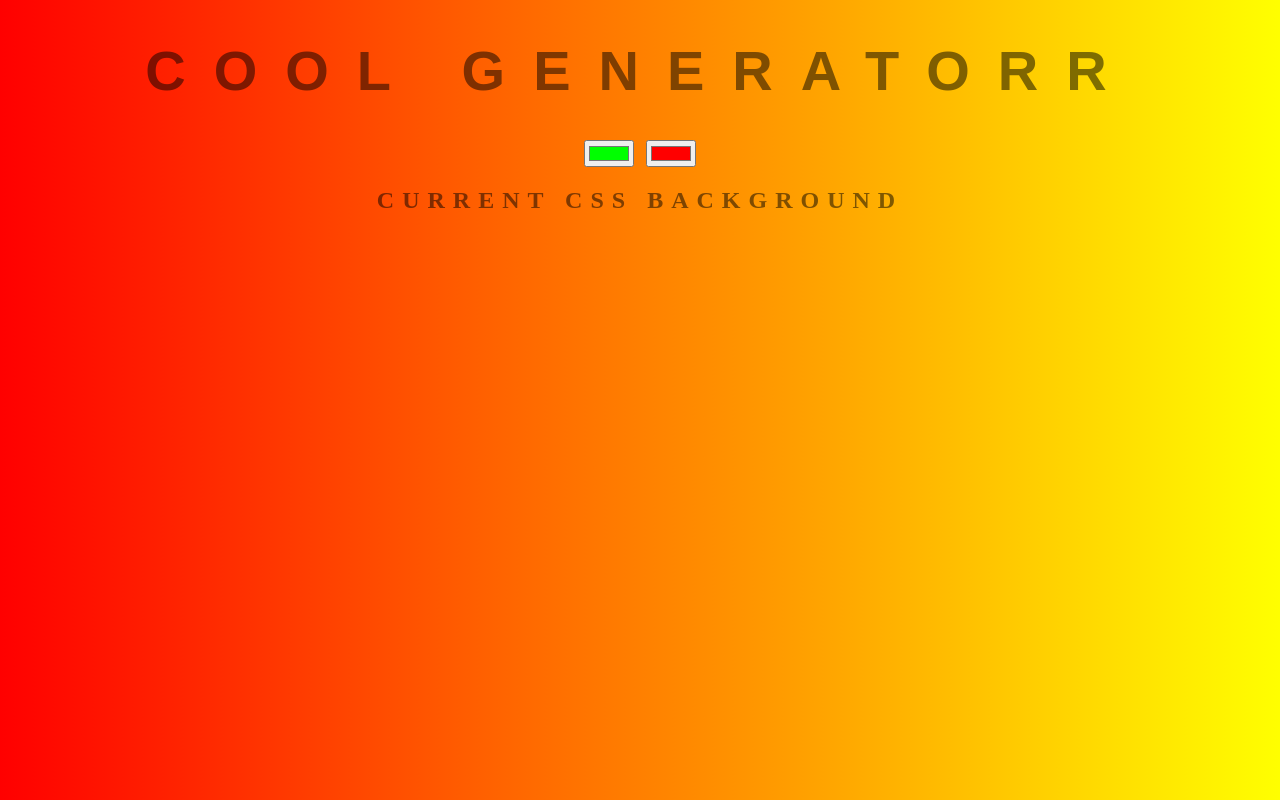
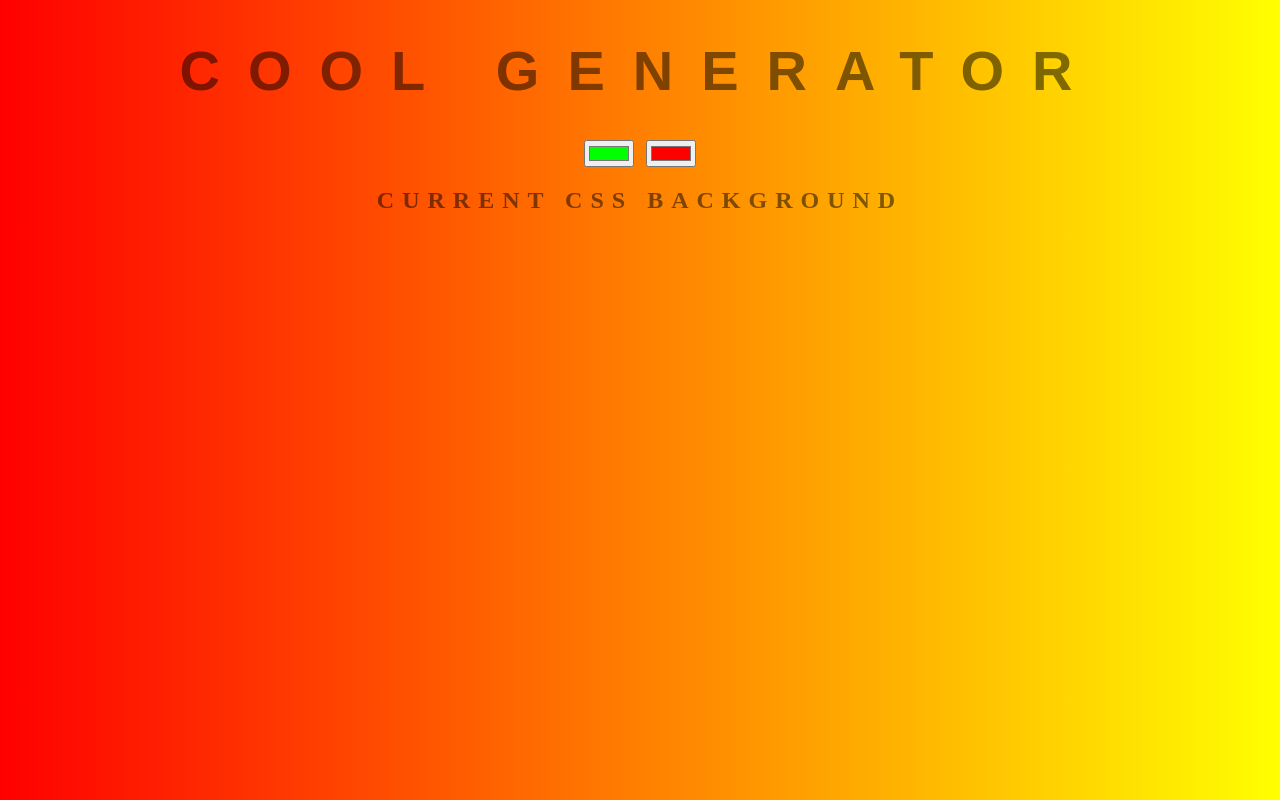
Before and after one commit to hyakku/JS-testing, a plain HTML site: page index.html in a window 1280 px wide. Drawn offline with Linux system fonts and the light colour scheme.

Commit message:
fixing typo

```diff
--- a/index.html
+++ b/index.html
@@ -5,7 +5,7 @@
 	<link rel="stylesheet" type="text/css" href="style.css">
 </head>
 <body id="gradient">
-	<h1>Cool Generatorr</h1>
+	<h1>Cool Generator</h1>
 	<input class="color1" type="color" name="color1" value="#00ff00">
 	<input class="color2" type="color" name="color2" value="#ff0000">
 	<h2>Current CSS Background</h2>
```
